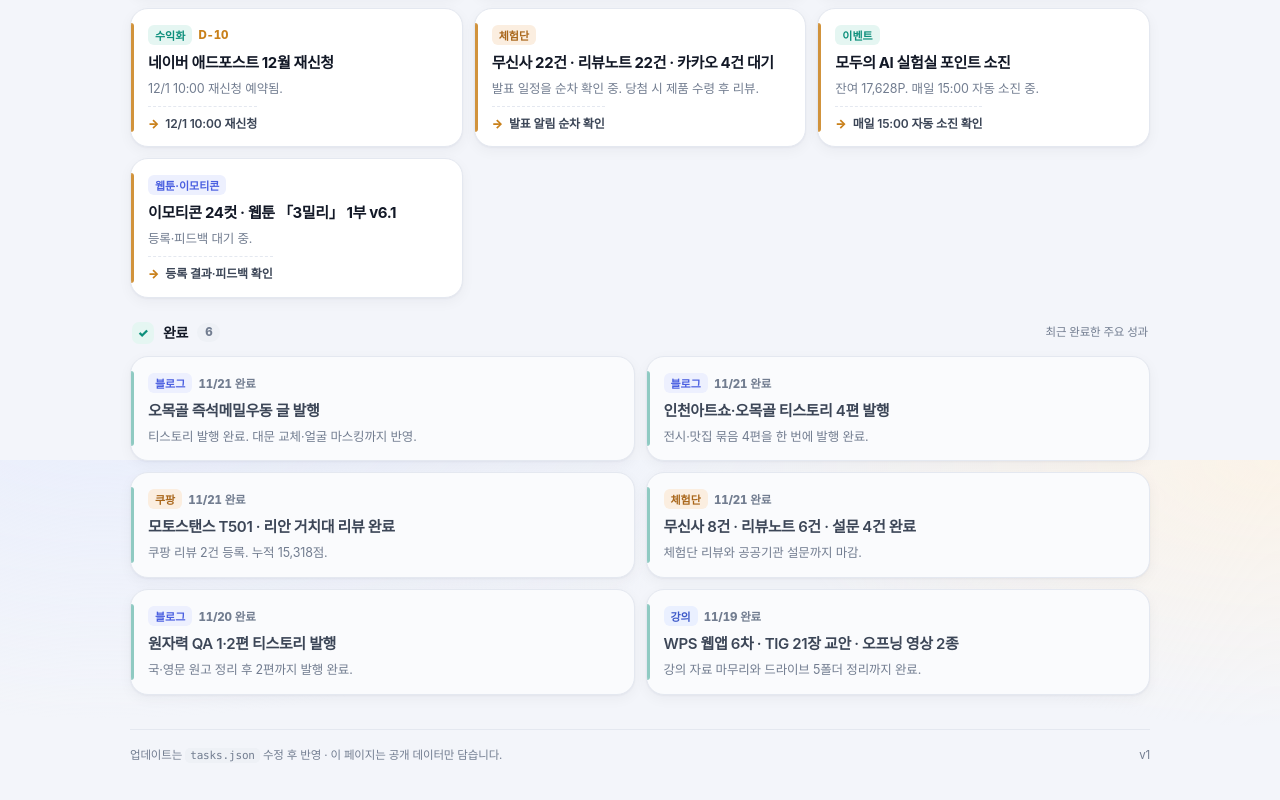
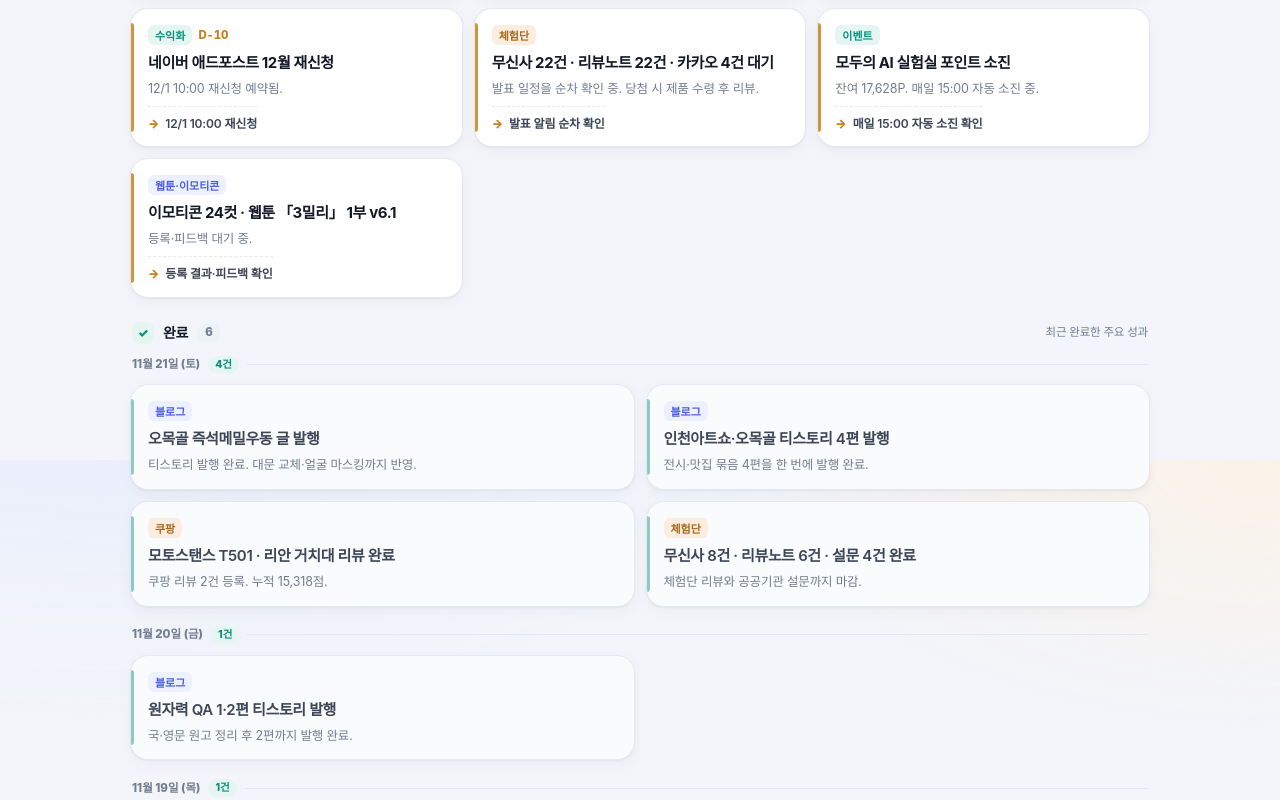
Before and after one commit to tessios/work-dashboard, a plain HTML site: page index.html in a window 1280 px wide. Shown: the part 1140-1940 px from the top of the page. Drawn offline with Linux system fonts and the light colour scheme.

Commit message:
완료 항목 날짜별 묶음 표시

```diff
--- a/index.html
+++ b/index.html
@@ -155,6 +155,10 @@
   .group.progress .gi{background:var(--progress-soft);color:var(--progress)}
   .group.done .gi{background:var(--done-soft);color:var(--done)}
   .cards{display:grid;grid-template-columns:1fr;gap:9px}
+  .date-hd{grid-column:1/-1;display:flex;align-items:center;gap:8px;font-size:11.5px;font-weight:800;color:var(--sub);letter-spacing:0;margin:8px 2px 0}
+  .date-hd:first-child{margin-top:0}
+  .date-hd::after{content:"";flex:1;height:1px;background:var(--line)}
+  .date-hd .dc{font-size:10.5px;font-weight:800;background:var(--done-soft);color:var(--done);padding:1px 7px;border-radius:999px}
 
   .card{
     position:relative;text-align:left;padding:14px 15px 13px;border-radius:var(--r);width:100%;
@@ -589,7 +593,7 @@
     }).join("");
   }
   function cardHTML(it){
-    var di = dueInfo(it);
+    var di = it.status === "done" ? null : dueInfo(it);
     var dueHTML = di ? '<span class="due ' + di.cls + '">' + esc(di.text) + '</span>' : "";
     var nextHTML = it.next
       ? '<div class="c-next"><span class="arw">→</span><span class="t">' + esc(it.next) + '</span></div>'
@@ -607,11 +611,27 @@
   function groupHTML(status, items){
     if(!items.length) return "";
     var s = STATUS[status];
+    var inner;
+    if(status === "done"){
+      var buckets = [];
+      items.forEach(function(it){
+        var k = it.done_at || "";
+        var last = buckets[buckets.length-1];
+        if(last && last.k === k) last.items.push(it);
+        else buckets.push({k:k, items:[it]});
+      });
+      inner = buckets.map(function(b){
+        return '<div class="date-hd">' + esc(b.k ? fmtFull(b.k) : "날짜 미상") + '<span class="dc">' + b.items.length + '건</span></div>'
+          + b.items.map(cardHTML).join("");
+      }).join("");
+    }else{
+      inner = items.map(cardHTML).join("");
+    }
     return '<section class="group ' + status + '">'
       + '<div class="g-hd"><span class="gi">' + s.icon + '</span><h2>' + esc(s.label) + '</h2>'
       +   '<span class="gc">' + items.length + '</span>'
       +   '<span class="gh-hint">' + esc(s.hint) + '</span></div>'
-      + '<div class="cards">' + items.map(cardHTML).join("") + '</div>'
+      + '<div class="cards">' + inner + '</div>'
       + '</section>';
   }
   function renderList(){
```
